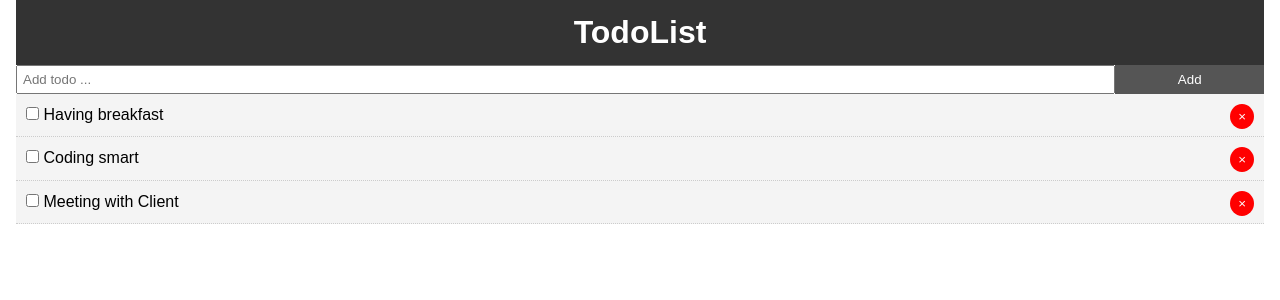
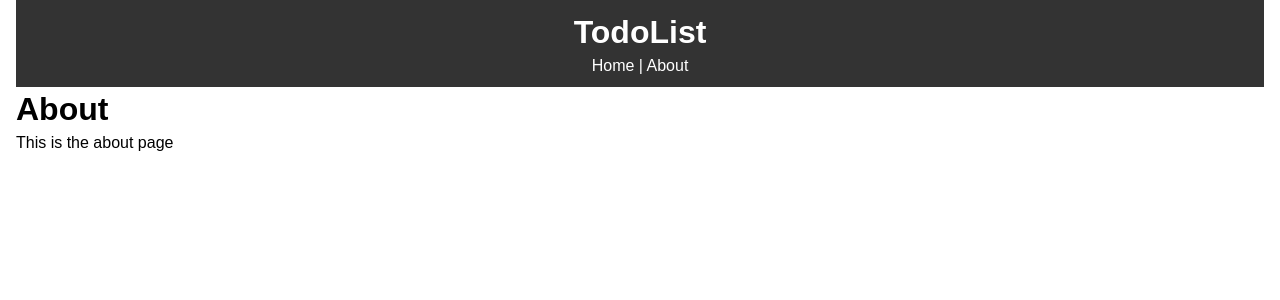
Before and after one commit to Bonekyaw/React-2019, a React (Create React App) app: page /about in a window 1280 px wide. Shown: the top 300 px of the page. Built offline with nearby package versions, Linux system fonts and the light colour scheme.

Commit message:
React Router

```diff
--- a/package.json
+++ b/package.json
@@ -5,6 +5,7 @@
   "dependencies": {
     "react": "^16.8.6",
     "react-dom": "^16.8.6",
+    "react-router-dom": "^5.0.1",
     "react-scripts": "3.0.1",
     "uuid": "^3.3.2"
   },
--- a/src/App.js
+++ b/src/App.js
@@ -1,8 +1,9 @@
-// import React from 'react';
 import React, { Component } from 'react';
+import {BrowserRouter as Router, Route } from 'react-router-dom';
 import Todos from './components/Todos';
 import Header from './components/layout/Header';
 import AddTodo from './components/AddTodo';
+import About from './components/pages/About';
 import { v4 } from 'uuid';
 import './App.css';
 
@@ -59,14 +60,21 @@
 // function App() {
     // console.log(this.state.todos)
     return (
+      <Router>
         <div className="App">
           <div  className="container">
             <Header />
+            <Route exact path="/" render={ props => (
+              <React.Fragment>
                 <AddTodo addTodo={this.addTodo}/>
                 <Todos todos={this.state.todos} markComplete={this.markComplete} delTodo={this.delTodo} />
+              </React.Fragment>
+            ) } />
+            <Route path="/about" component={ About } />
 
           </div>
         </div>
+      </Router>
     );
   }
 }
--- a/src/components/layout/Header.js
+++ b/src/components/layout/Header.js
@@ -1,9 +1,12 @@
-import React from 'react'
+import React from 'react';
+import { Link } from 'react-router-dom';
 
-export default function Header() {
+ function Header() {
 	return (
 		<header style={headerStyle}>
 			<h1>TodoList</h1>
+			<Link style={linkStyle} to="/"> Home </Link> |
+			<Link style={linkStyle} to="/about" > About </Link>
 		</header>
 	)
 }
@@ -14,3 +17,8 @@
 	textAlign : 'center',
 	padding : '10px'
 }
+const linkStyle = {
+	color: '#fff',
+	textDecoration : 'none'
+}
+export default Header;
--- /dev/null
+++ b/src/components/pages/About.js
@@ -0,0 +1,13 @@
+import React from 'react'
+
+export default function About() {
+	return (
+		<React.Fragment>
+			<h1>About</h1>
+			<p>This is the about page</p>
+		</React.Fragment>
+	)
+}
+
+// React.Fragment is used instead of <div>
+// Shorter Syntax is <> </>
```
Also changed, not shown: 1 other file (tests, documents, lock files or other folders). Lines whose indentation alone changed are shown as unchanged.
